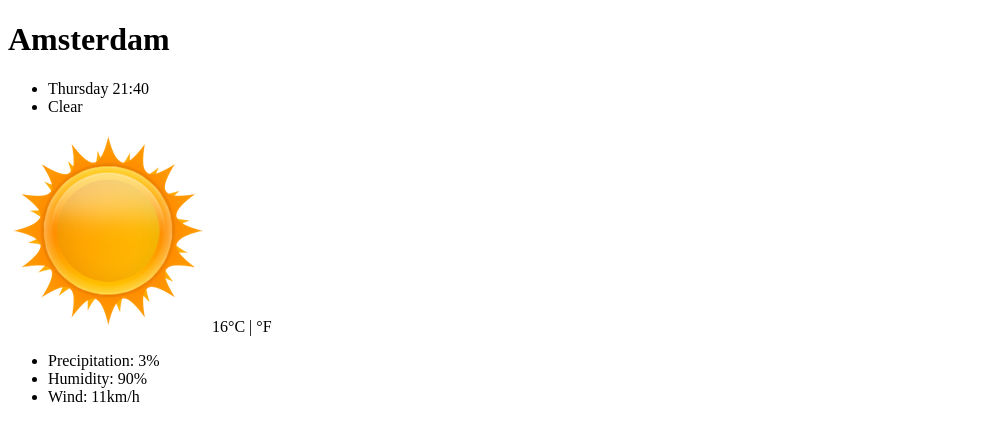
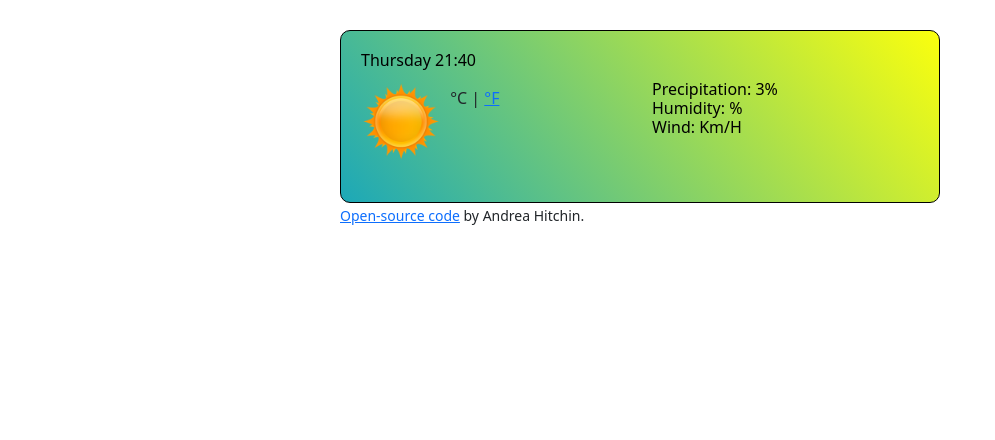
Before and after one commit to 00Dre00/week-7-weather-app, a plain HTML site: page index.html in a window 1280 px wide. Shown: the whole page, without its empty margins (0-995 px from the left). Drawn offline with nearby package versions, Linux system fonts and the light colour scheme; no server answers.

Commit message:
adding JS and fixing a few things in HTML and CSS

```diff
--- a/index.html
+++ b/index.html
@@ -4,29 +4,37 @@
     <meta charset="UTF-8">
     <meta http-equiv="X-UA-Compatible" content="IE=edge">
     <meta name="viewport" content="width=device-width, initial-scale=1.0">
+        <link href="https://cdn.jsdelivr.net/npm/bootstrap@5.0.2/dist/css/bootstrap.min.css" rel="stylesheet" integrity="sha384-EVSTQN3/azprG1Anm3QDgpJLIm9Nao0Yz1ztcQTwFspd3yD65VohhpuuCOmLASjC" crossorigin="anonymous">
+<link rel="stylesheet"href="src/style.css"/>
+<script src="https://cdn.jsdelivr.net/npm/axios/dist/axios.min.js"></script>
     <title>Weather App</title>
 
 </head>
 <body>
 <div class="container">
-    <div class="weather-app">
-    <h1>
-        Amsterdam
+    <div class="weather-app-wrapper">
+         <div class="weather-app">
+             <div class="overview">
+    <h1 id="city">
     </h1>
     <ul>
         <li>
             Thursday 21:40
         </li>
-        <li>
-            Clear
+        <li id="description">
         </li>
     </ul>
+    </div>
     <div class="row">
         <div class="col-6">
+            <div class="clearfix weather-temp">
             <img src="src/Images/Sun.png"
             alt="Clear"
+            class="float-left"
             />
-            16&#176C | &#176F
+            <strong id="temperature"></strong>
+            <span class="units">&#176C | <a href="#">&#176F</a></span>
+        </div>
         </div>
         <div class="col-6">
             <ul>
@@ -34,15 +42,22 @@
                     Precipitation: 3%
                 </li>
                 <li>
-                    Humidity: 90%
+                    Humidity: <span id="humidity"></span>%
                 </li>
                 <li>
-                    Wind: 11km/h
+                    Wind: <span id="wind"></span>km/h
                 </li>
             </ul>
     </div>
     </div>
     </div>
+    <small>
+        <a href="https://github.com/00Dre00/week-7-weather-app"
+        target="_blank">Open-source code</a>
+        by Andrea Hitchin.
+    </small>
     </div>
+    </div>
+    <script src="src/style.js"></script>
 </body>
 </html>
--- a/src/style.css
+++ b/src/style.css
@@ -19,29 +19,30 @@ li {
   font-size: 16px;
   font-weight: 100;
   line-height: 19px;
+  text-transform: capitalize;
 }
 
 .weather-app-wrapper {
-  background: linear-gradient(60deg, rgb(28, 168, 184), rgb(251, 255, 13));
   max-width: 600px;
   margin: 30px auto;
-  border-radius: 10px;
 }
 
 .weather-app {
+  background: linear-gradient(50deg, rgb(28, 168, 184), rgb(251, 255, 13));
   padding: 20px;
   border-radius: 10px;
   border: 1px solid #000000;
 }
 
 .overview {
-  margin-bottom: 20px;
+  margin-bottom: 10px;
 }
 
 .weather-temp img {
+  margin-bottom: 20px;
   margin-right: 5px;
-  height: 64px;
-  width: 64px;
+  height: 80px;
+  width: 80px;
 }
 
 .weather-temp strong {
--- a/src/style.js
+++ b/src/style.js
@@ -0,0 +1,17 @@
+function displayTemperature(response) {
+  let temperatureElement = document.querySelector("#temperature");
+  let cityElement = document.querySelector("#city");
+  let descriptionElement = document.querySelector("#description");
+  let humidityElement = document.querySelector("#humidity");
+  let windElement = document.querySelector("#wind");
+  temperatureElement.innerHTML = Math.round(response.data.main.temp);
+  cityElement.innerHTML = response.data.name;
+  descriptionElement.innerHTML = response.data.weather[0].description;
+  humidityElement.innerHTML = response.data.main.humidity;
+  windElement.innerHTML = Math.round(response.data.wind.speed);
+}
+
+let apiKey = "195371f14fc4f92fa2dc2f8afa438ba7";
+let apiUrl = `https://api.openweathermap.org/data/2.5/weather?q=Amsterdam&appid=${apiKey}&units=metric`;
+
+axios.get(apiUrl).then(displayTemperature);
```
